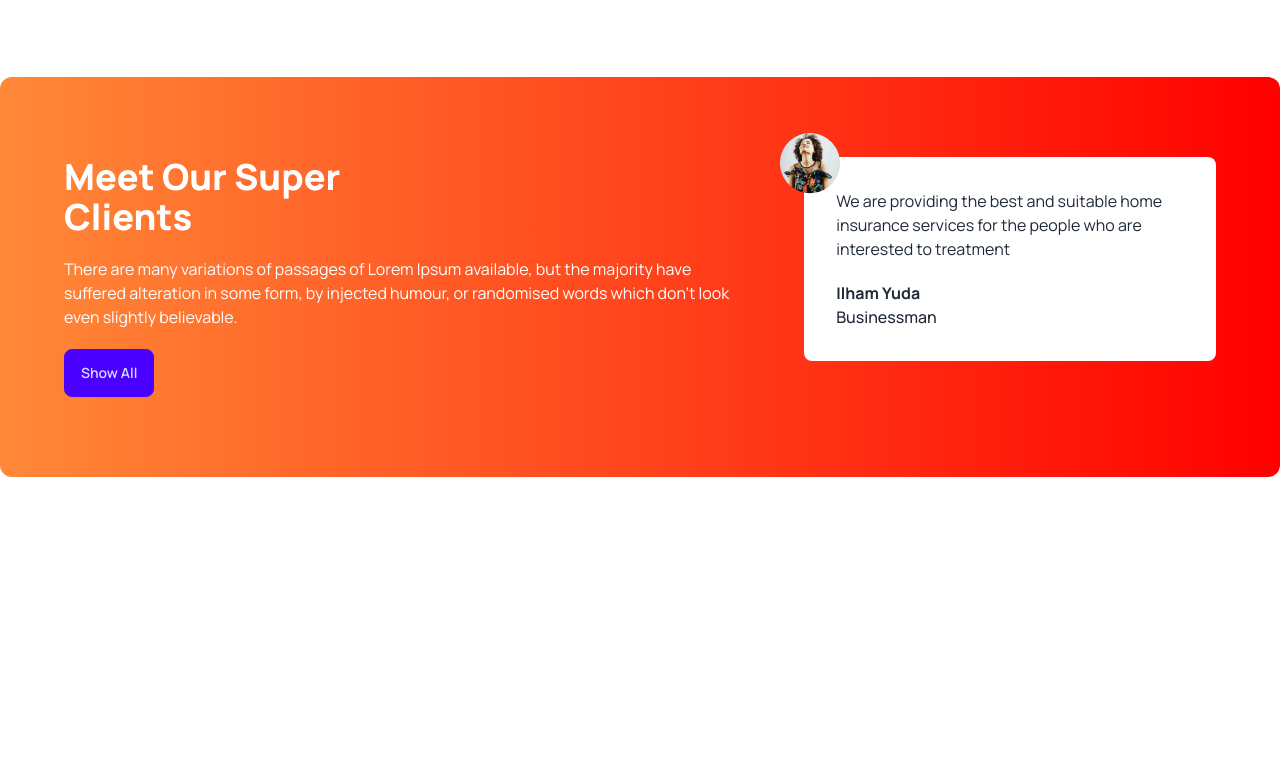
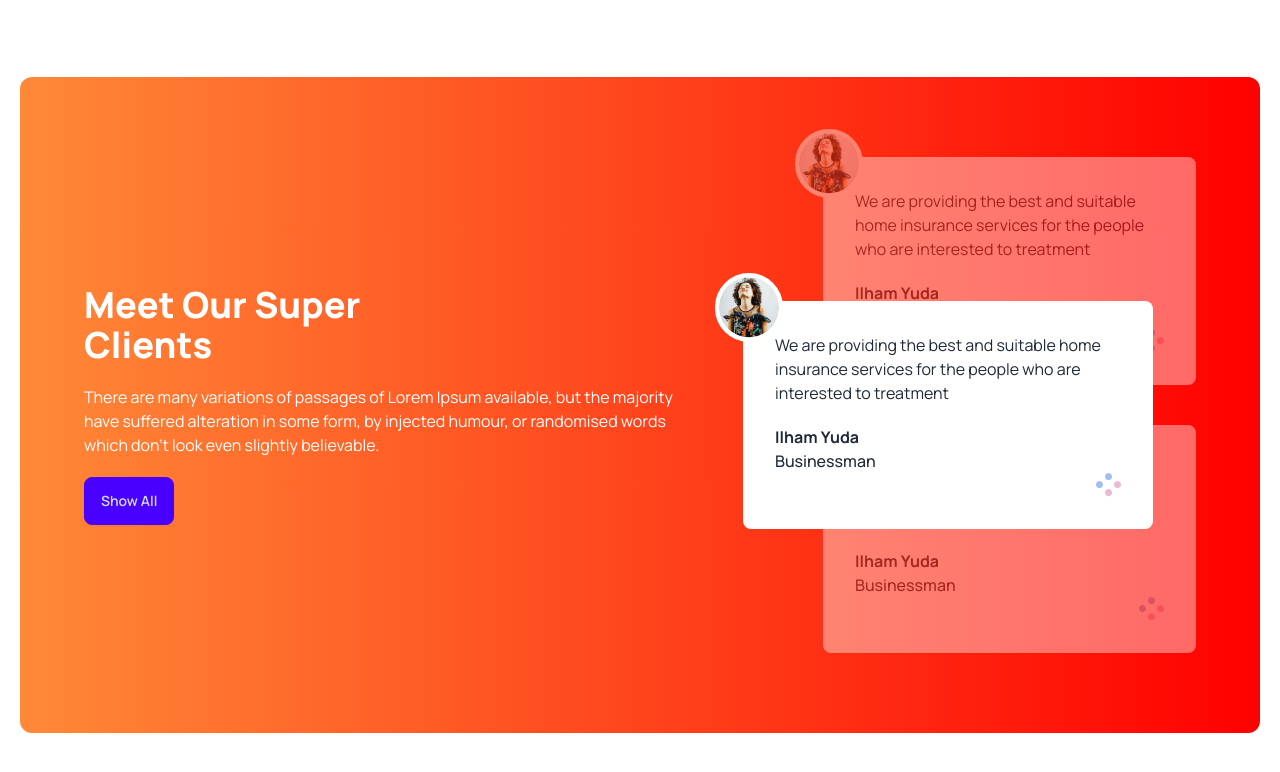
Before and after one commit to kibriarobin97/tea-house-daisyui, a plain HTML site: page index.html in a window 1280 px wide. Shown: the part 1550-2322 px from the top of the page. Before the commit the page ends 2107 px from the top, so only its background shows below. Drawn offline with nearby package versions, Linux system fonts and the light colour scheme.

Commit message:
more super client added

```diff
--- a/index.html
+++ b/index.html
@@ -67,7 +67,7 @@
         </div>
     </header>
 
-    <main class="container mx-auto">
+    <main class="container mx-auto px-5">
 
         <!-- features section -->
         <section class="text-center my-20">
@@ -155,20 +155,57 @@
         </section>
 
         <!-- super client section -->
-        <section class="my-20 flex flex-col md:flex-row gap-12 bg-gradient-to-r from-[#FF8938] to-[#F00] rounded-xl px-16 py-20">
-            <div class="space-y-5">
-                <h2 class="text-4xl font-extrabold text-white">Meet Our Super <br>
-                    Clients</h2>
-                <p class="text-white">There are many variations of passages of Lorem Ipsum available, but the majority have suffered alteration in some form, by injected humour, or randomised words which don't look even slightly believable.</p>
-                <button class="btn btn-primary">Show All</button>
+        <section
+            class="my-20 flex flex-col md:flex-row gap-12 bg-gradient-to-r from-[#FF8938] to-[#F00] rounded-xl px-16 py-20">
+            <div class="flex items-center lg:pr-16">
+                <div class="space-y-5">
+                    <h2 class="text-4xl font-extrabold text-white">Meet Our Super <br>
+                        Clients</h2>
+                    <p class="text-white">There are many variations of passages of Lorem Ipsum available, but the
+                        majority have suffered alteration in some form, by injected humour, or randomised words which
+                        don't look even slightly believable.</p>
+                    <button class="btn btn-primary">Show All</button>
+                </div>
             </div>
-            <div>
-                <div class="relative p-8 rounded-lg bg-white">
-                    <img class="absolute -top-6 -left-6" src="images/client.png" alt="">
-                    <p>We are providing the best and suitable home insurance services for the people who are interested to treatment</p>
+
+            <!-- review container -->
+            <div class="relative">
+
+                <!--next review -->
+                <div class="relative mb-10 z-10 opacity-40 p-8 rounded-lg bg-white">
+                    <img class="absolute -top-7 -left-7 border-4 border-white rounded-full bg-white"
+                        src="images/client.png" alt="">
+                    <p>We are providing the best and suitable home insurance services for the people who are interested
+                        to treatment</p>
                     <h4 class="font-bold mt-5">Ilham Yuda</h4>
-
                     <p class="font-medium">Businessman</p>
+                    <div class="flex justify-end">
+                        <img src="images/circles.png" alt="">
+                    </div>
+                </div>
+                <!--current review -->
+                <div class="absolute top-36 z-20 lg:-left-20 lg:w-[410px] p-8 rounded-lg bg-white">
+                    <img class="absolute -top-7 -left-7 border-4 border-white rounded-full bg-white"
+                        src="images/client.png" alt="">
+                    <p>We are providing the best and suitable home insurance services for the people who are interested
+                        to treatment</p>
+                    <h4 class="font-bold mt-5">Ilham Yuda</h4>
+                    <p class="font-medium">Businessman</p>
+                    <div class="flex justify-end">
+                        <img src="images/circles.png" alt="">
+                    </div>
+                </div>
+                <!--previous review -->
+                <div class="relative z-10 opacity-40 p-8 rounded-lg bg-white">
+                    <img class="absolute -top-7 -left-7 border-4 border-white rounded-full bg-white"
+                        src="images/client.png" alt="">
+                    <p>We are providing the best and suitable home insurance services for the people who are interested
+                        to treatment</p>
+                    <h4 class="font-bold mt-5">Ilham Yuda</h4>
+                    <p class="font-medium">Businessman</p>
+                    <div class="flex justify-end">
+                        <img src="images/circles.png" alt="">
+                    </div>
                 </div>
             </div>
         </section>
```
